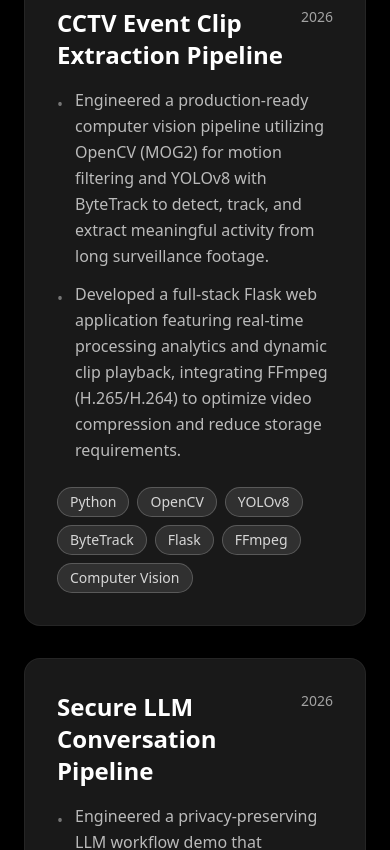
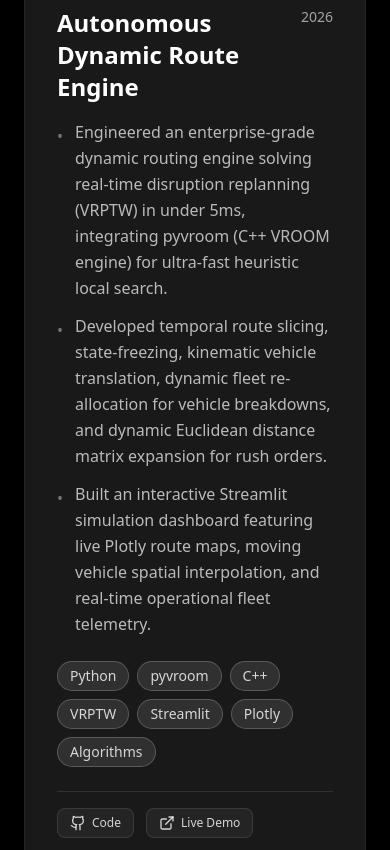
Before and after one commit to raghavmri/raghavmri.github.io, a Next.js app: page / in a window 390 px wide. Shown: the part 5000-5850 px from the top of the page. Built offline with nearby package versions, Linux system fonts and the light colour scheme; no server answers.

Commit message:
feat(portfolio): add NexAI 2026 project and 3rd place award

```diff
--- a/components/honors.tsx
+++ b/components/honors.tsx
@@ -17,6 +17,12 @@ export default function Honors() {
 	const isInView = useInView(ref, { once: true, margin: '-100px' });
 
 	const honors = [
+		{
+			title: '3rd Place, NexAI Hack 2026',
+			organization: 'NexAI 2026, VIT',
+			date: 'Oct 2026',
+			year: '2026',
+		},
 		{
 			title: 'Bug Bounty Reward - Open Redirection',
 			organization: 'FYERS Securities Pvt. Ltd.',
--- a/components/projects.tsx
+++ b/components/projects.tsx
@@ -3,12 +3,34 @@
 import { motion } from 'framer-motion';
 import { useInView } from 'framer-motion';
 import { useRef } from 'react';
+import { Github, ExternalLink } from 'lucide-react';
 
 export default function Projects() {
 	const ref = useRef(null);
 	const isInView = useInView(ref, { once: true, margin: '-100px' });
 
 	const projects = [
+		{
+			title: 'Autonomous Dynamic Route Engine',
+			year: '2026',
+			description: [
+				'Engineered an enterprise-grade dynamic routing engine solving real-time disruption replanning (VRPTW) in under 5ms, integrating pyvroom (C++ VROOM engine) for ultra-fast heuristic local search.',
+				'Developed temporal route slicing, state-freezing, kinematic vehicle translation, dynamic fleet re-allocation for vehicle breakdowns, and dynamic Euclidean distance matrix expansion for rush orders.',
+				'Built an interactive Streamlit simulation dashboard featuring live Plotly route maps, moving vehicle spatial interpolation, and real-time operational fleet telemetry.',
+			],
+			tech: [
+				'Python',
+				'pyvroom',
+				'C++',
+				'VRPTW',
+				'Streamlit',
+				'Plotly',
+				'Algorithms',
+			],
+			github: 'https://github.com/ByteForceDev/NEXAI-2026-Hackathon',
+			live: 'https://byteforcedev-nexai2026.streamlit.app/',
+			color: 'from-emerald-500 to-teal-600',
+		},
 		{
 			title: 'CCTV Event Clip Extraction Pipeline',
 			year: '2026',
@@ -25,8 +47,8 @@ export default function Projects() {
 				'FFmpeg',
 				'Computer Vision',
 			],
-			github: 'https://github.com',
-			live: 'https://example.com',
+			github: 'https://github.com/ByteForceDev/ML-Based-CCTV-Video-Compression',
+			live: 'https://github.com/ByteForceDev/ML-Based-CCTV-Video-Compression',
 			color: 'from-blue-500 to-cyan-600',
 		},
 		{
@@ -42,10 +64,11 @@ export default function Projects() {
 		},
 	];
 
-	const handleProjectClick = (project) => {
-		// You can customize this behavior - open live demo, github, or both
+	const handleProjectClick = (project: (typeof projects)[number]) => {
 		if (project.live) {
 			window.open(project.live, '_blank', 'noopener,noreferrer');
+		} else if (project.github) {
+			window.open(project.github, '_blank', 'noopener,noreferrer');
 		}
 	};
 
@@ -118,6 +141,33 @@ export default function Projects() {
 									))}
 								</div>
 
+								<div className='flex items-center gap-3 mt-6 pt-4 border-t border-white/10'>
+									{project.github && (
+										<a
+											href={project.github}
+											target='_blank'
+											rel='noopener noreferrer'
+											onClick={(e) => e.stopPropagation()}
+											className='inline-flex items-center gap-1.5 text-xs md:text-sm text-white/80 hover:text-white transition-colors py-1.5 px-3 rounded-lg bg-white/5 hover:bg-white/15 border border-white/10'
+										>
+											<Github className='w-4 h-4' />
+											<span>Code</span>
+										</a>
+									)}
+									{project.live && (
+										<a
+											href={project.live}
+											target='_blank'
+											rel='noopener noreferrer'
+											onClick={(e) => e.stopPropagation()}
+											className='inline-flex items-center gap-1.5 text-xs md:text-sm text-white/80 hover:text-white transition-colors py-1.5 px-3 rounded-lg bg-white/5 hover:bg-white/15 border border-white/10'
+										>
+											<ExternalLink className='w-4 h-4' />
+											<span>Live Demo</span>
+										</a>
+									)}
+								</div>
+
 								{/* Click indicator */}
 								<div className='absolute top-4 right-4 opacity-0 group-hover:opacity-100 transition-opacity'>
 									<div className='w-2 h-2 bg-white rounded-full animate-pulse'></div>
```
